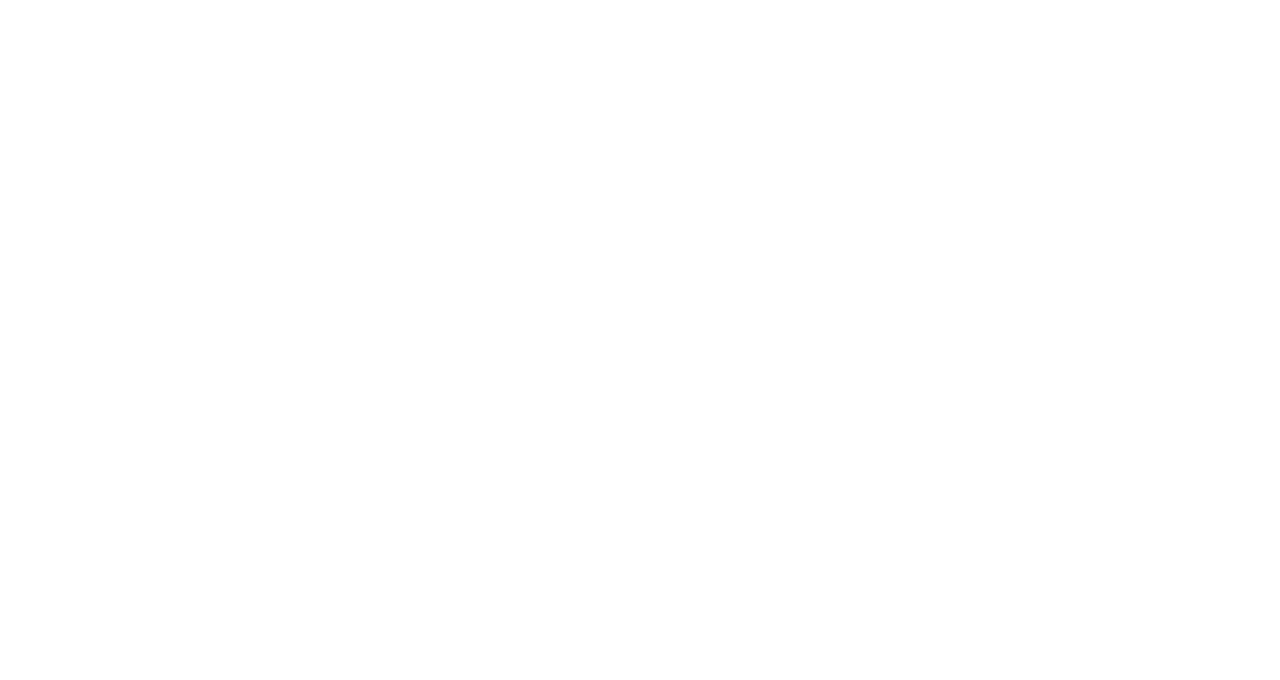
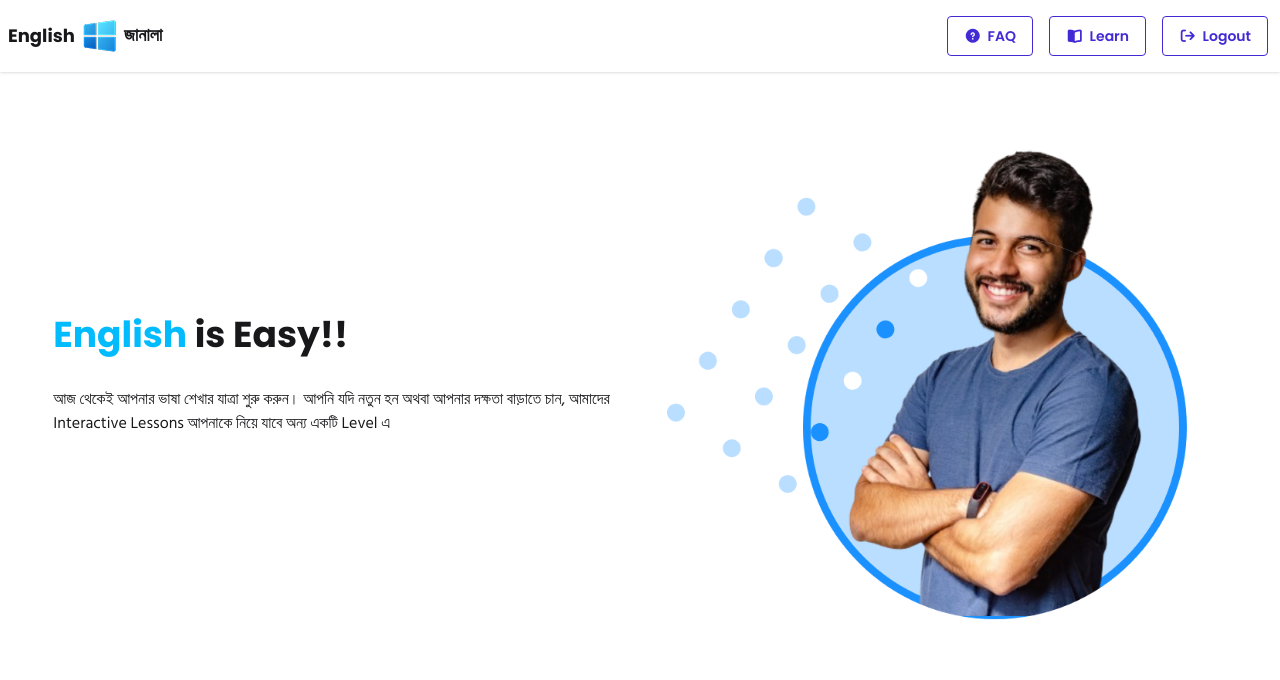
Before and after one commit to hriday33333/Englisg--, a plain HTML site: page index.html in a window 1280 px wide. Drawn offline with nearby package versions, Linux system fonts and the light colour scheme.

Commit message:
added part 1

```diff
--- a/index.html
+++ b/index.html
@@ -24,7 +24,65 @@
 </head>
 
 <body>
+    <header>
+        <div class="navbar bg-base-100 shadow-sm">
+            <div class="navbar-start">
+                <div class="dropdown">
+                    <div tabindex="0" role="button" class="btn btn-ghost lg:hidden">
+                        <svg xmlns="http://www.w3.org/2000/svg" class="h-5 w-5" fill="none" viewBox="0 0 24 24"
+                            stroke="currentColor">
+                            <path stroke-linecap="round" stroke-linejoin="round" stroke-width="2"
+                                d="M4 6h16M4 12h8m-8 6h16" />
+                        </svg>
+                    </div>
+                    <ul tabindex="0"
+                        class="menu menu-sm dropdown-content bg-base-100 rounded-box z-1 mt-3 w-52 p-2 shadow">
+                        <li>
+                            <a href="" class=""><i class="fa-solid fa-circle-question"></i>FAQ</a>
+                        </li>
+                        <li>
+                            <a href="" class=""><i class="fa-solid fa-book-open"></i>Learn</a>
+                        </li>
+                        <li>
+                            <a href="" class=""><i class="fa-solid fa-arrow-right-from-bracket"></i>Logout</a>
+                        </li>
+                    </ul>
+                </div>
+                <a href="" class="flex items-center gap-1">
+                    <span class="text-lg font-bold">English</span>
+                    <img src="./assets/logo.png" alt="">
+                    <span class="bangla text-lg font-semibold">জানালা</span>
+                </a>
+            </div>
+            <div class="navbar-end hidden lg:flex">
+                <ul class="menu menu-horizontal px-1 space-x-4">
+                    <li>
+                        <a href="" class="btn btn-outline btn-primary"><i
+                                class="fa-solid fa-circle-question"></i>FAQ</a>
+                    </li>
+                    <li>
+                        <a href="" class="btn btn-outline btn-primary"><i class="fa-solid fa-book-open"></i>Learn</a>
+                    </li>
+                    <li>
+                        <a href="" class="btn btn-outline btn-primary"><i
+                                class="fa-solid fa-arrow-right-from-bracket"></i>Logout</a>
+                    </li>
+                </ul>
+            </div>
+        </div>
+    </header>
 
+    <section class="flex flex-col-reverse md:flex-row gap-10 justify-between items-center py-5 w-11/12 mx-auto">
+        <div class="contant flex-1 text-center md:text-left">
+            <h2 class="text-4xl font-bold mb-8"><span class="text-sky-400">English </span>is Easy!!</h2>
+            <p class="bangla">আজ থেকেই আপনার ভাষা শেখার যাত্রা শুরু করুন। আপনি যদি নতুন হন অথবা আপনার দক্ষতা বাড়াতে চান,
+                আমাদের
+                Interactive Lessons আপনাকে নিয়ে যাবে অন্য একটি Level এ</p>
+        </div>
+        <div class="img flex-1">
+            <img src="./assets/hero-student.png" alt="">
+        </div>
+    </section>
 </body>
 
 </html>
--- a/janala.css
+++ b/janala.css
@@ -0,0 +1,7 @@
+* {
+    font-family:"Poppins", sans-serif;
+}
+
+.bangla{
+  font-family: "Hind Siliguri", sans-serif;
+}
```
